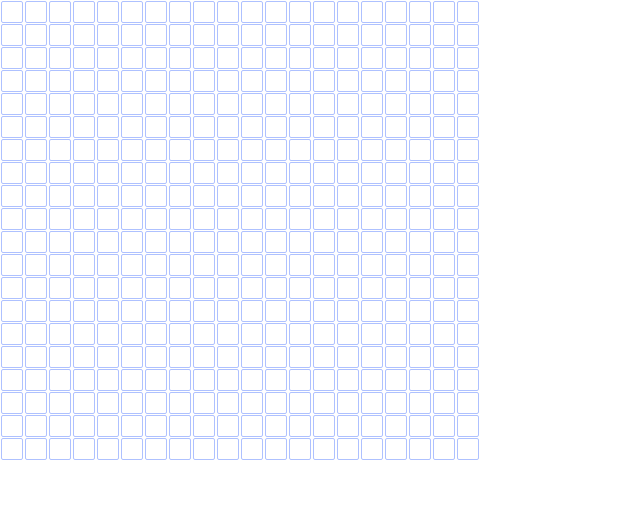
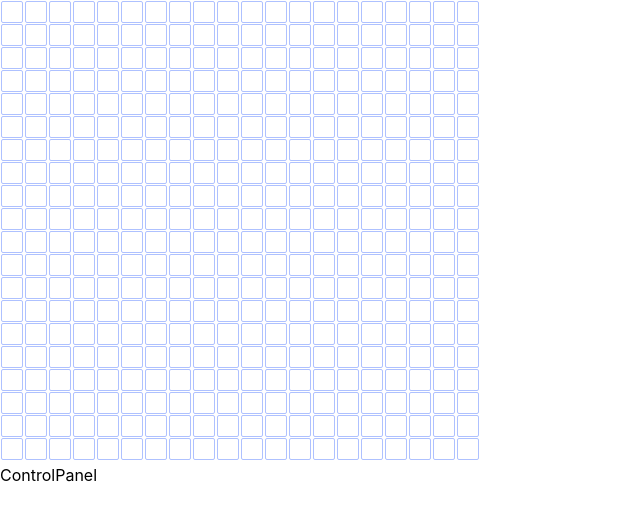
Before and after one commit to Kulaga/Life2D, a React (Create React App) app: page / in a window 1280 px wide. Shown: the top 520 px of the page, without its empty margins (0-640 px from the left). Built offline with nearby package versions, Linux system fonts and the light colour scheme.

Commit message:
Adding empty control panel

```diff
--- a/src/App.js
+++ b/src/App.js
@@ -1,6 +1,7 @@
 import React from 'react';
 import './App.css';
 import Cell from './Cell'
+import ControlPanel from './ControlPanel'
 
 class App extends React.Component {
     constructor(props) {
@@ -13,7 +14,12 @@ class App extends React.Component {
     render() {
         let board = this.generateBoard();
 
-        return (<div id="board">{board}</div>);
+        return (
+            <div>
+                <div id="board">{board}</div>
+                <ControlPanel/>
+            </div>
+        );
     }
 
     generateBoard() {
--- /dev/null
+++ b/src/ControlPanel.js
@@ -0,0 +1,9 @@
+import React from 'react';
+
+class ControlPanel extends React.Component {
+    render() {
+        return <div>ControlPanel</div>
+    }
+}
+
+export default ControlPanel;
```
Also changed, not shown: src/Board.js (added).
